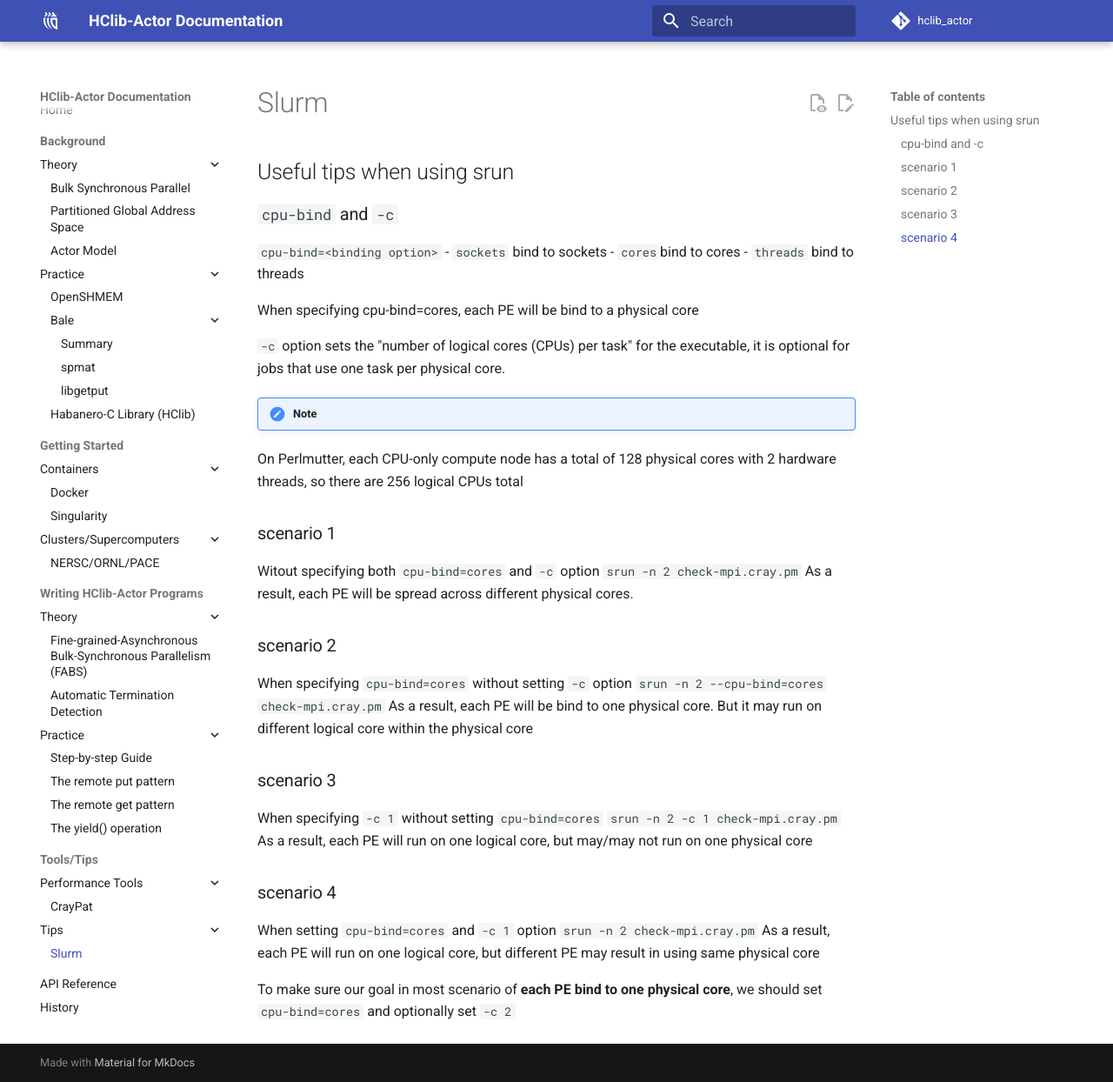
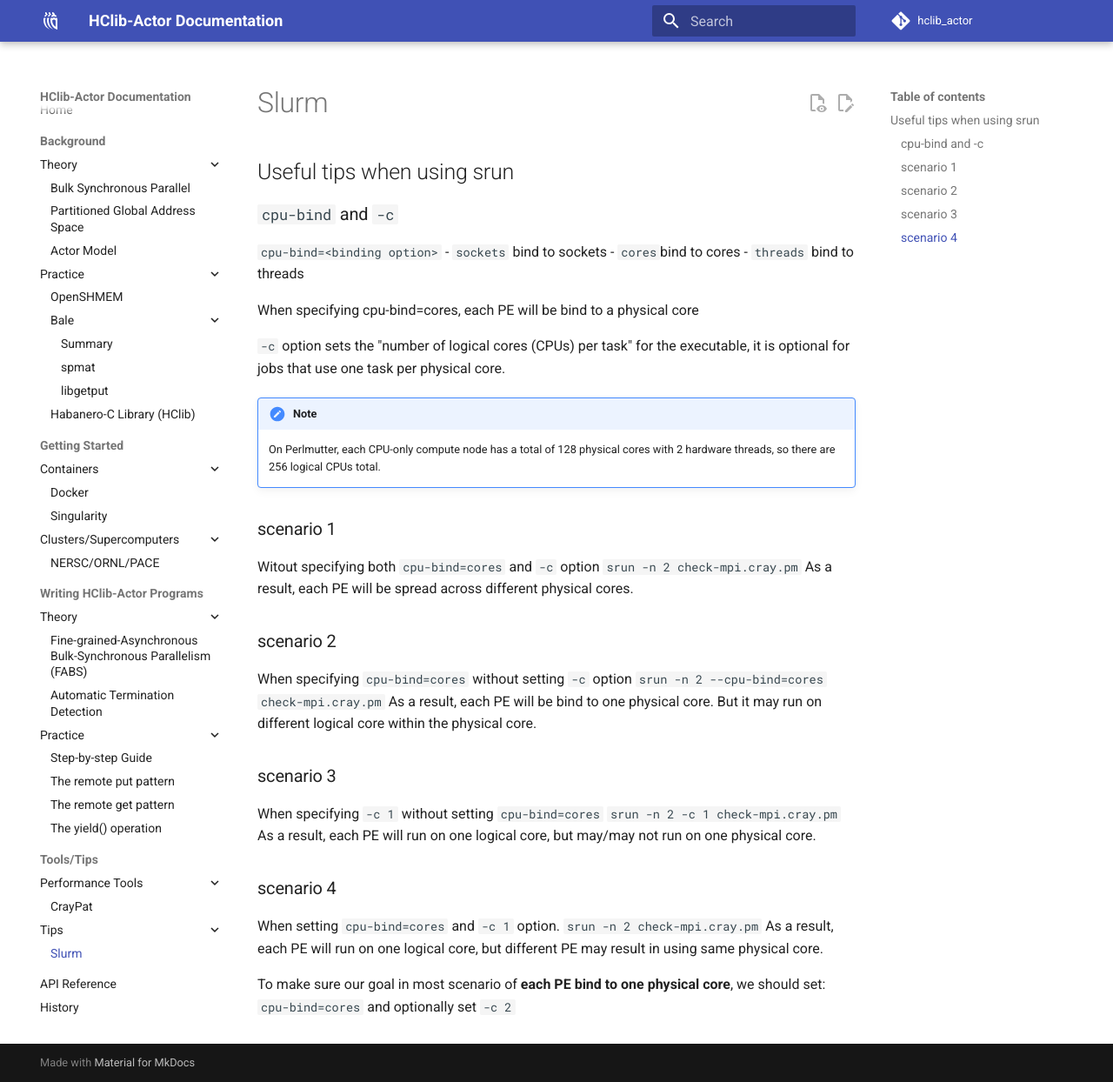
Before and after one commit to ahayashi/hclib-actor, an MkDocs documentation site: the page built from doc/markdowns/tools/slurm.md, in a window 1280 px wide and 1244 px high. Shown: the whole window at 87% size. Built offline with MkDocs 1.6.1 and Material for MkDocs 9.7.7, drawn with Linux system fonts in a browser that asks for light colours; comment, search, counter and statistics services are not loaded.

```diff
--- a/doc/markdowns/tools/slurm.md
+++ b/doc/markdowns/tools/slurm.md
@@ -11,7 +11,8 @@ When specifying cpu-bind=cores, each PE will be bind to a physical core
 `-c` option sets the "number of logical cores (CPUs) per task" for the executable, it is optional for jobs that use one task per physical core.
 
 !!! note
-On Perlmutter, each CPU-only compute node has a total of 128 physical cores with 2 hardware threads, so there are 256 logical CPUs total
+
+    On Perlmutter, each CPU-only compute node has a total of 128 physical cores with 2 hardware threads, so there are 256 logical CPUs total.
 
 ### scenario  1
 Witout specifying both `cpu-bind=cores` and `-c` option
@@ -21,17 +22,17 @@ As a result, each PE will be spread across different physical cores.
 ### scenario  2
 When specifying `cpu-bind=cores` without setting `-c` option
 `srun -n 2 --cpu-bind=cores check-mpi.cray.pm`
-As a result, each PE will be bind to one physical core. But it may run on different logical core within the physical core
+As a result, each PE will be bind to one physical core. But it may run on different logical core within the physical core.
 
 ### scenario  3
 When specifying `-c 1` without setting `cpu-bind=cores`
 `srun -n 2 -c 1 check-mpi.cray.pm`
-As a result, each PE will run on one logical core, but may/may not run on one physical core
+As a result, each PE will run on one logical core, but may/may not run on one physical core.
 
 ### scenario  4
-When setting `cpu-bind=cores` and  `-c 1` option
+When setting `cpu-bind=cores` and  `-c 1` option.
 `srun -n 2 check-mpi.cray.pm`
-As a result, each PE will run on one logical core, but different PE may result in using same physical core
+As a result, each PE will run on one logical core, but different PE may result in using same physical core.
 
-To make sure our goal in most scenario of **each PE bind to one physical core**, we should set
+To make sure our goal in most scenario of **each PE bind to one physical core**, we should set:
 `cpu-bind=cores` and optionally set `-c 2`
```
